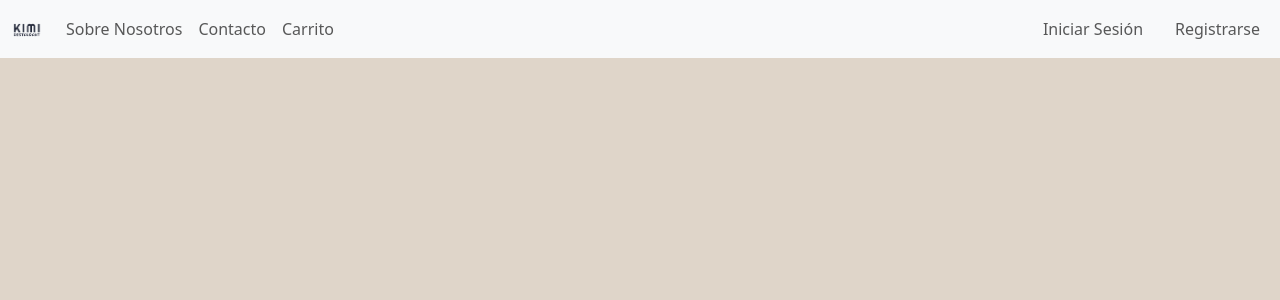
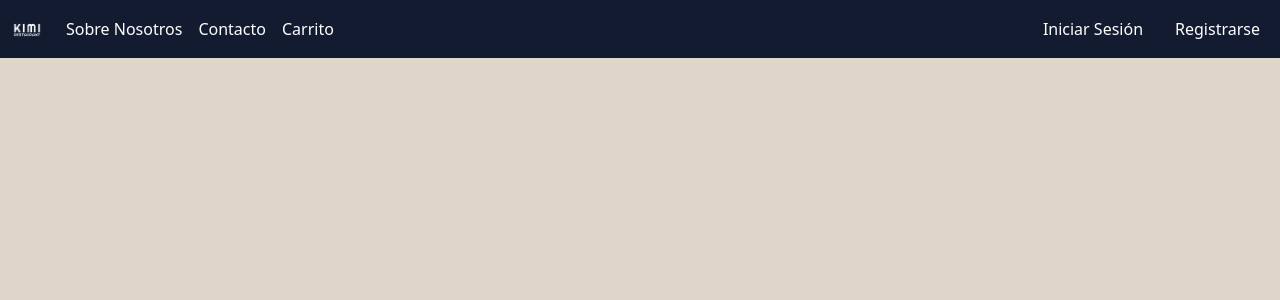
Before and after one commit to MauroAlej/Proyecto3-Frontend, a React (Vite) app: page / in a window 1280 px wide. Shown: the top 300 px of the page. Built offline with nearby package versions, Linux system fonts and the light colour scheme; no server answers.

Commit message:
camibo en el navbar y css

```diff
--- a/src/components/Navbar.jsx
+++ b/src/components/Navbar.jsx
@@ -22,13 +22,13 @@ useEffect(() => {
 
   return (
    <>
-  <nav className="navbar navbar-expand-lg bg-body-tertiary">
+  <nav className="navbar navbar-expand-lg class-navar">
   <div className="container-fluid">
     <Link className="navbar-brand" to={role === 'admin' ? '/admin' : role === 'user' ? '/user' : '/'}>
-      <img src="../public/logo.png" alt="Logo" width={"30px"} />
+      <img src="../public/logonombre.png" alt="Logo" width={"30px"} />
     </Link>
-    <button className="navbar-toggler" type="button" data-bs-toggle="collapse" data-bs-target="#navbarNav" aria-controls="navbarNav" aria-expanded="false" aria-label="Toggle navigation">
-      <span className="navbar-toggler-icon"></span>
+    <button className="navbar-toggler button-hambur" type="button" data-bs-toggle="collapse" data-bs-target="#navbarNav" aria-controls="navbarNav" aria-expanded="false" aria-label="Toggle navigation">
+      <span className="navbar-toggler-icon class-hola"></span>
     </button>
     <div className="collapse navbar-collapse" id="navbarNav">
       <ul className="navbar-nav">
@@ -39,23 +39,23 @@ useEffect(() => {
             (
               <>
                 <li className="nav-item">
-                  <NavLink className="nav-link" to="/adminUser">Ver Usuarios</NavLink>
+                  <NavLink className="nav-link text-white" to="/adminUser">Ver Usuarios</NavLink>
                 </li>
                 <li className="nav-item">
-                  <NavLink className="nav-link" to="/createProd">Crear Producto</NavLink>
+                  <NavLink className="nav-link text-white" to="/createProd">Crear Producto</NavLink>
                 </li>
               </>
             )
             :
             <>
               <li className="nav-item">
-                <NavLink className="nav-link" to="/about">Sobre Nosotros</NavLink>
+                <NavLink className="nav-link text-white" to="/about">Sobre Nosotros</NavLink>
               </li>
               <li className="nav-item">
-                <NavLink className="nav-link" to="/contact">Contacto</NavLink>
+                <NavLink className="nav-link text-white" to="/contact">Contacto</NavLink>
               </li>
               <li className="nav-item">
-                <NavLink className="nav-link" to="/cartUser">Carrito</NavLink>
+                <NavLink className="nav-link text-white" to="/cartUser">Carrito</NavLink>
               </li>
             </>
         }
@@ -67,13 +67,13 @@ useEffect(() => {
           token && role === 'admin' || token && role === 'user'
             ?
             <li className="nav-item">
-              <NavLink className="nav-link"  to="/" onClick={handleClick}>Cerrar Sesión</NavLink>
+              <NavLink className="nav-link text-white"  to="/" onClick={handleClick}>Cerrar Sesión</NavLink>
             </li>
             :
             <>
               <div className='d-flex'>
-                <NavLink className="nav-link  me-3" to="/login">Iniciar Sesión</NavLink>
-                <NavLink className="nav-link" to="/register">Registrarse</NavLink>
+                <NavLink className="nav-link  me-3 text-white" to="/login">Iniciar Sesión</NavLink>
+                <NavLink className="nav-link text-white" to="/register">Registrarse</NavLink>
               </div>
 
             </>
--- a/src/index.css
+++ b/src/index.css
@@ -52,6 +52,15 @@ border-radius: 5px;
   .button-like-link:hover {
     background-color: #af0000;
   }
-  .class-foter{
-    width: 50px;
-  }
+ .class-navar{
+  background-color: #121b2f;
+ }
+
+ .class-hola{
+  background-color: #ffffff; /* Cambia el color de fondo del botón */
+}
+
+/* Cambiar el color del botón de hamburguesa cuando se hace clic */
+.button-hambur:focus {
+  background-color: #ffffff; /* Cambia el color de fondo del botón al hacer clic */
+}
```
Also changed, not shown: public/logo.png (deleted), public/logonombre.png (added).
